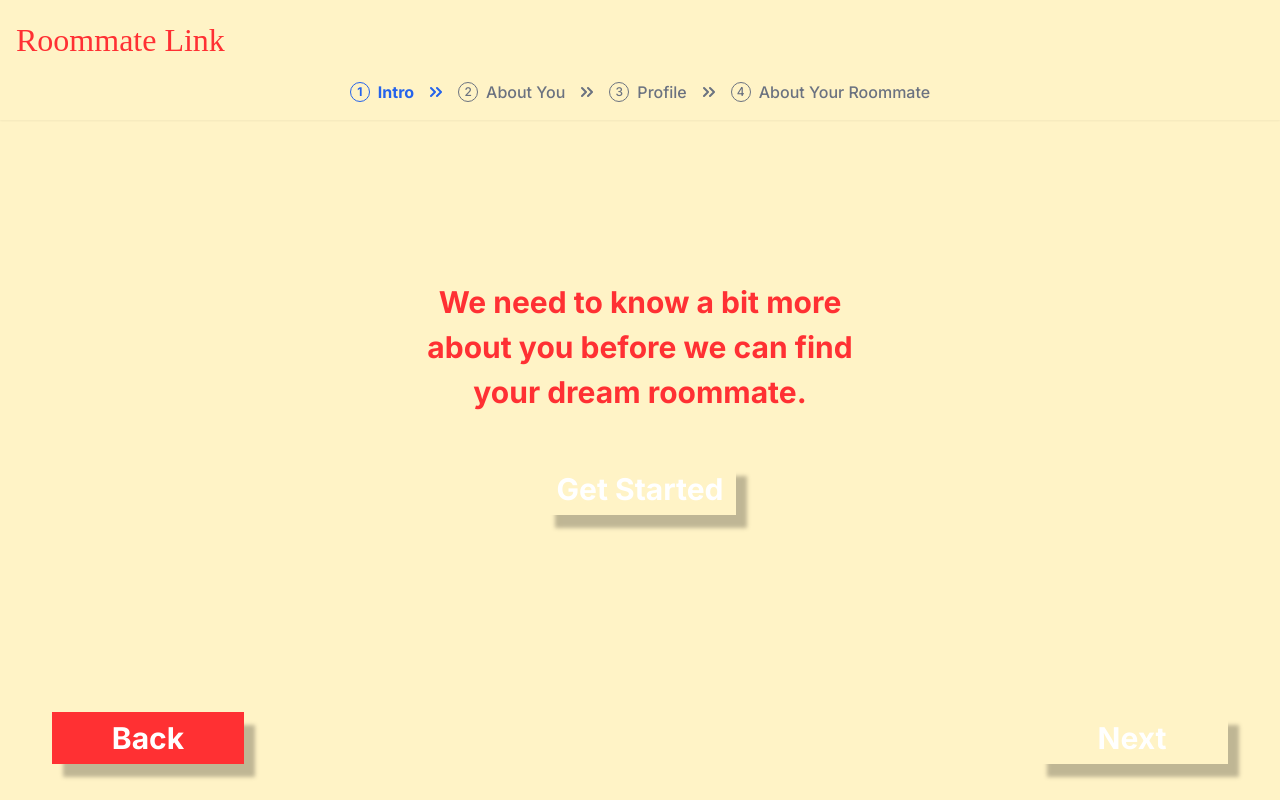
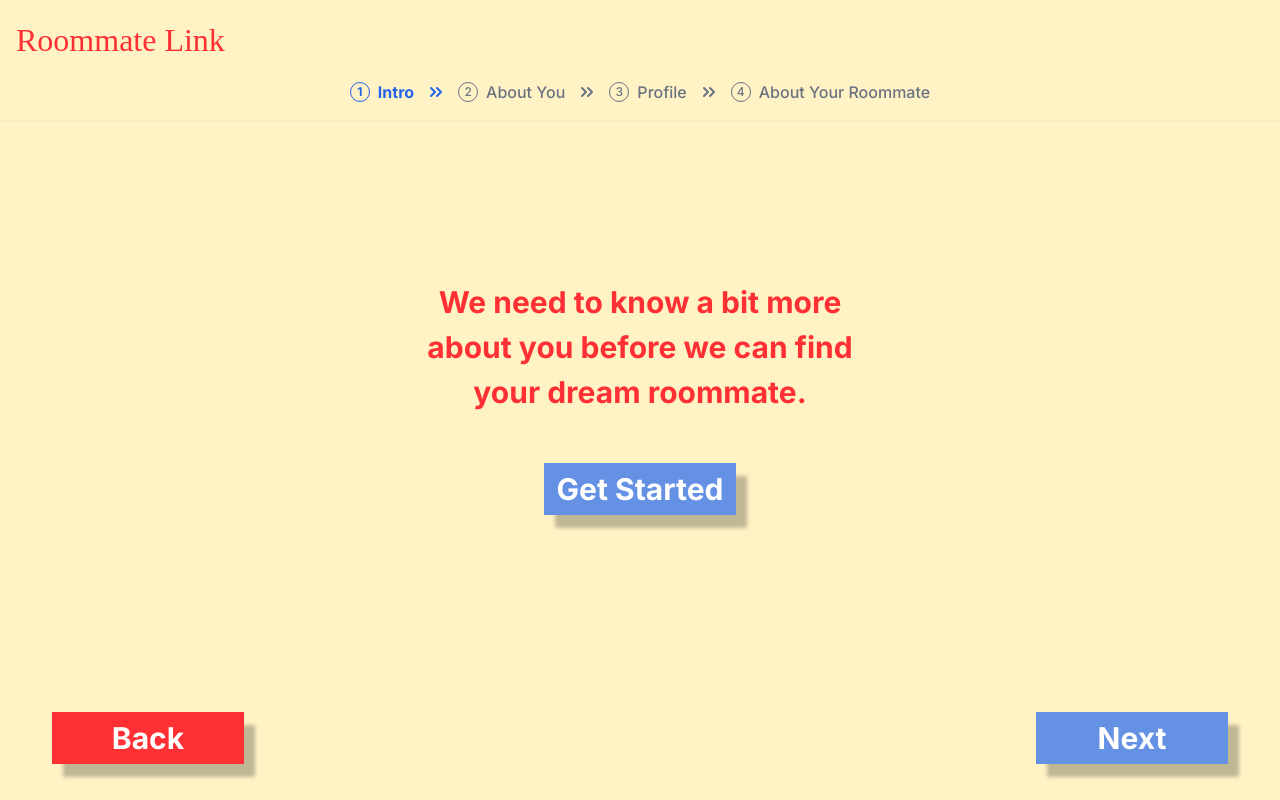
Before and after one commit to Evan-Proulx/RoommateLink-Frontend, a React (Vite) app: page /survey in a window 1280 px wide. Shown: the top 800 px of the page. Built offline with nearby package versions, Linux system fonts and the light colour scheme; no server answers; a web font is replaced by a local one.

Commit message:
-Fixed the Shadow-Button component to use select its color from a set of colors rather than setting it dynamically when the component is used. Setting the color dynamically doesnt work when the app is built.

```diff
--- a/src/Components/Profile/ProfileComponents/UserInfoSection.tsx
+++ b/src/Components/Profile/ProfileComponents/UserInfoSection.tsx
@@ -5,7 +5,7 @@ import React, {useContext, useEffect, useState} from "react";
 import {ProfileContext} from "../ProfilePage";
 import {UserProfile} from "../../../ProfileData";
 import ProfileImg from "../Aside/ProfileImg";
-import {Edit, PersonPinCircle, Search} from "@mui/icons-material";
+import {Edit, Logout, LogoutOutlined, PersonPinCircle, Search} from "@mui/icons-material";
 import {grey} from "@mui/material/colors";
 import Modal from "../../Modal";
 import UpdateProfile from "../UpdateForms/UpdateProfile";
@@ -13,12 +13,15 @@ import UpdateFiles from "../UpdateForms/UpdateFiles";
 import UpdateProperty from "../UpdateForms/UpdateProperty";
 import {isUserVerified} from "../../API/Verification";
 import {Tooltip} from "@mui/material";
+import {useNavigate} from "react-router-dom";
 
-interface UserInfoSectionProps{
+interface UserInfoSectionProps {
     myProfileDisplayed: boolean;
-};
-function UserInfoSection({myProfileDisplayed} : UserInfoSectionProps) {
+}
+
+function UserInfoSection({myProfileDisplayed}: UserInfoSectionProps) {
     const imgUrl = import.meta.env.VITE_ROOT_URL + "/storage/";
+    const navigate = useNavigate();
     //Get user data
     const userProfile = useContext(ProfileContext);
     const user = userProfile as UserProfile;
@@ -45,15 +48,17 @@ function UserInfoSection({myProfileDisplayed} : UserInfoSectionProps) {
         checkVerification();
     }, []);
 
+
+
     // Toggle modal display
     return (
         <div className="p-4 flex justify-between items-start w-full shadow-md">
             <div className={"flex space-x-3 px-4 lg:px-12"}>
-
                 {/* User's profile picture img url and link % is passed if they have one*/}
                 <div className={"relative"}>
                     <ProfileImg url={imgUrl + user.profileData.profile_picture}
-                                percentage={user.compatibilityScore ? user.compatibilityScore : null} myProfileDisplayed={myProfileDisplayed}/>
+                                percentage={user.compatibilityScore ? user.compatibilityScore : null}
+                                myProfileDisplayed={myProfileDisplayed}/>
 
                     {/*Edit icon inside profile picture*/}
                     {myProfileDisplayed &&
@@ -70,7 +75,9 @@ function UserInfoSection({myProfileDisplayed} : UserInfoSectionProps) {
                     <div className="flex items-center m-3">
                         <div className={"flex"}>
                             {myProfileDisplayed &&
-                                <div title={"Edit Personal Info"}><Edit className={"cursor-pointer"} onClick={() => setModal("updateProfile")}/></div>}
+                                <div title={"Edit Personal Info"}><Edit className={"cursor-pointer"}
+                                                                        onClick={() => setModal("updateProfile")}/>
+                                </div>}
                             <h1 className="text-5xl font-bold text-start">{user.profileData.first_name + " " + user.profileData.last_name}</h1>
                         </div>
 
@@ -93,7 +100,6 @@ function UserInfoSection({myProfileDisplayed} : UserInfoSectionProps) {
                                 </svg>
                             </Tooltip>
                         )}
-
                     </div>
 
                     {/* User's City */}
@@ -119,6 +125,7 @@ function UserInfoSection({myProfileDisplayed} : UserInfoSectionProps) {
                 </div>
             </div>
 
+
             {/* Video Component */}
             <div className="hidden sm:block align-bottom">
                 <Video/>
--- a/src/Components/Shadow-Button.tsx
+++ b/src/Components/Shadow-Button.tsx
@@ -1,11 +1,19 @@
 import React from 'react';
 
-const ShadowButton = ({ value = "Submit", color = "secondary", onClick = () => {}, width = "48", disabled = false, submitButton = true}) => {
+const ShadowButton = ({ value = "Submit", color, onClick = () => {}, width = "48", disabled = false, submitButton = true}) => {
+    // Colors can't be set dynamically.
+    // Mapping the color values allows us to get the style from the set value
+    const buttonColours = {
+        secondary: "bg-secondary",
+        disabled: "bg-disabled",
+        text: "bg-text",
+    };
 
+    const buttonColor = buttonColours[color] ?? "bg-secondary"
     //Set width, color and onClick behavior of the button
     return (
         <button type={submitButton ? 'submit' : 'button'} onClick={onClick}
-                className={`items-center w-${width} p-2 mt-12 text-white text-3xl font-bold bg-${color} ${disabled ? "cursor-not-allowed" : "cursor-pointer"} shadow-btn ${disabled ?  "hover:bg-gray-500" : "hover:scale-105"} transform transition-all`}>
+                className={`items-center w-${width} p-2 mt-12 text-white text-3xl font-bold ${buttonColor} ${disabled ? "cursor-not-allowed" : "cursor-pointer"} shadow-btn ${disabled ?  "hover:bg-gray-500" : "hover:scale-105"} transform transition-all`}>
             {value}
         </button>
 
--- a/src/Components/Survey/Survey.tsx
+++ b/src/Components/Survey/Survey.tsx
@@ -128,7 +128,7 @@ const Survey = () => {
     //Submits file data to server. Files are handled separately from the rest of the profile data.
     const handleFileSubmission = async () => {
         // Check profile picture and video and send files to server
-        if (profilePicture && introductoryVideo) {
+        if (profilePicture || introductoryVideo) {
             try {
                 const response = await uploadProfileMedia(profilePicture, introductoryVideo);
                 console.log(response);
--- a/src/Components/Survey/SurveyComponents/Button-Nav.tsx
+++ b/src/Components/Survey/SurveyComponents/Button-Nav.tsx
@@ -5,7 +5,7 @@ const ButtonNav = () => {
     return (
         <div className={"fixed bottom-1 z-0 w-full hidden md:block"}>
             <div className={"flex justify-between mx-5 p-8"}>
-                <ShadowButton value={"Back"} color={"red"}/>
+                <ShadowButton value={"Back"} color={"text"}/>
                 <ShadowButton value={"Next"}/>
             </div>
         </div>
--- a/src/components/Navbar.tsx
+++ b/src/components/Navbar.tsx
@@ -11,7 +11,6 @@ const Navbar = () => {
     //Allows for tracking the current path of the application
     const location = useLocation();
     const [dropdownDisplayed, setDropdownDisplayed] = useState(false);
-
 
     //Holds navigation path, icon with size and display name
     const links = [
```
Also changed, not shown: src/Components/API/Profile.ts (+8 -7 lines).
